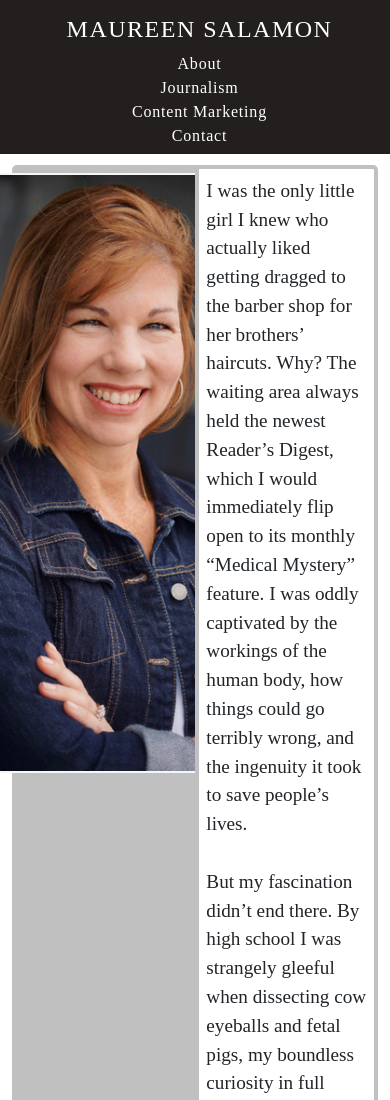
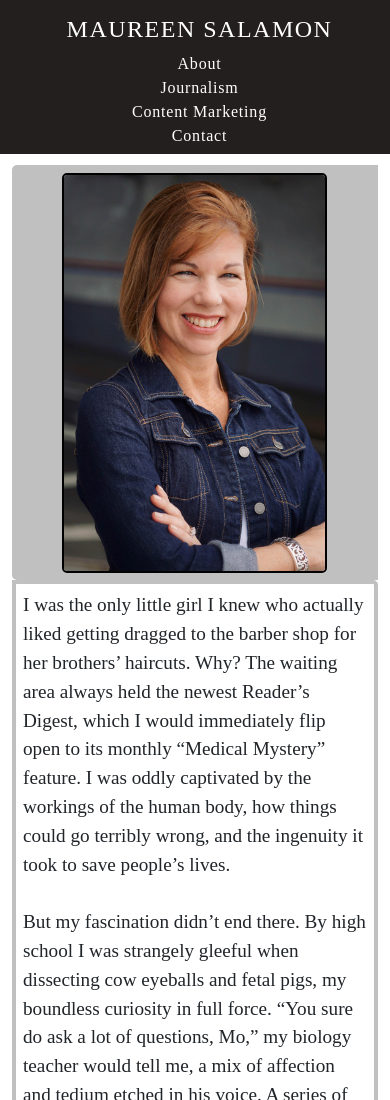
Before and after one commit to kevin-salamon/Maureen-Portfolio, a plain HTML site: page about.html in a window 390 px wide. Shown: the top 1100 px of the page. Drawn offline with nearby package versions, Linux system fonts and the light colour scheme; a web font is replaced by a local one.

Commit message:
responsiveness added to about page

```diff
--- a/assets/css/aboutstyle.css
+++ b/assets/css/aboutstyle.css
@@ -1,5 +1,5 @@
 .body {
-    background-color: whitesmoke;
+    background-color: white;
     height: 100%;
 }
 
@@ -47,15 +47,17 @@
 .flex-container {
     display: flex;
     flex-direction: row;
-    width: 100%;
+    width: 98%;
     background-size: cover;
-    padding: 3%;
+    padding: 2%;
     background-color: white;
+    margin: 1%;
 }
 
 .image-slot {
     display: flex;
     justify-content: center;
+    align-items: center;
     width: 50%;
     padding: 2%;
     background-color: silver;
@@ -63,7 +65,7 @@
 }
 
 .headshot {
-    border: 2px solid whitesmoke;
+    border: 2px solid black;
     border-radius: 5px;
     width: auto;
     height: 600px;
@@ -108,3 +110,47 @@
         border: transparent;
     }
 }
+
+@media screen and (max-width: 1635px) and (min-width: 1280px) {
+    .text-slot p {
+        font-size: 1.1em;
+    }
+}
+
+@media screen and (max-width: 1279px) and (min-width: 1075px) {
+    .text-slot p {
+        font-size: 1.0em;
+    }
+}
+
+@media screen and (max-width: 1160px) {
+    .image-slot {
+        align-items: center;
+    }
+}
+
+@media screen and (max-width: 1074px) {
+    .flex-container {
+        flex-wrap: wrap;
+    }
+
+    .image-slot {
+        width: 100%;
+        background-color: white;
+    }
+
+    .text-slot {
+        width: 100%;
+    }
+}
+
+@media screen and (max-width: 425px) {
+    .headshot {
+        height: 400px;
+        width: 265px;
+    }
+
+    .image-slot {
+        background-color: silver;
+    }
+}
```
